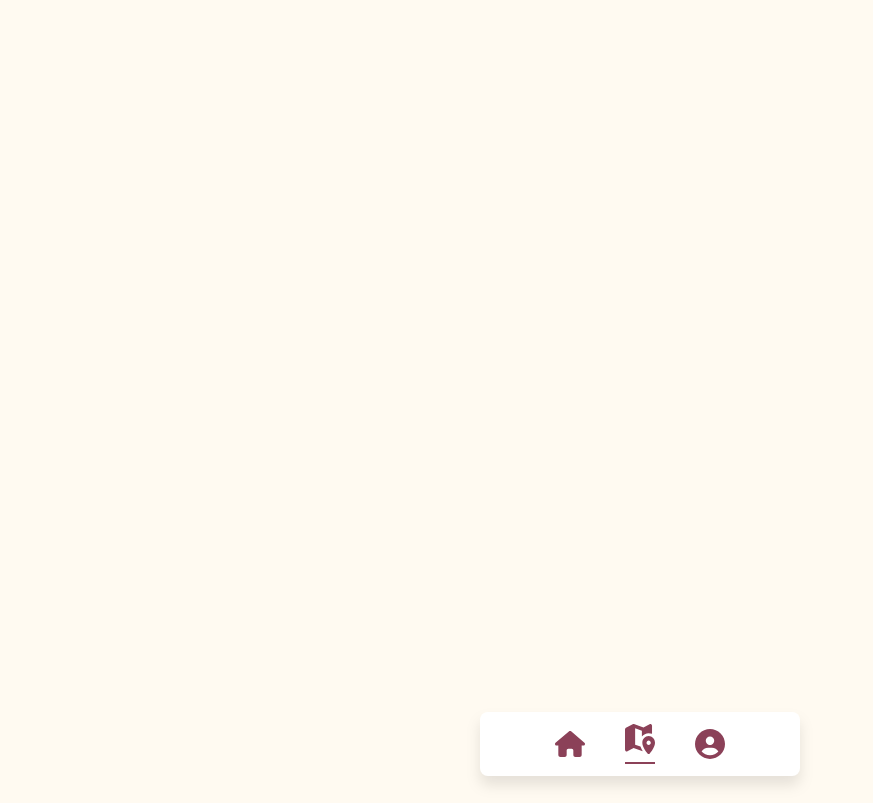
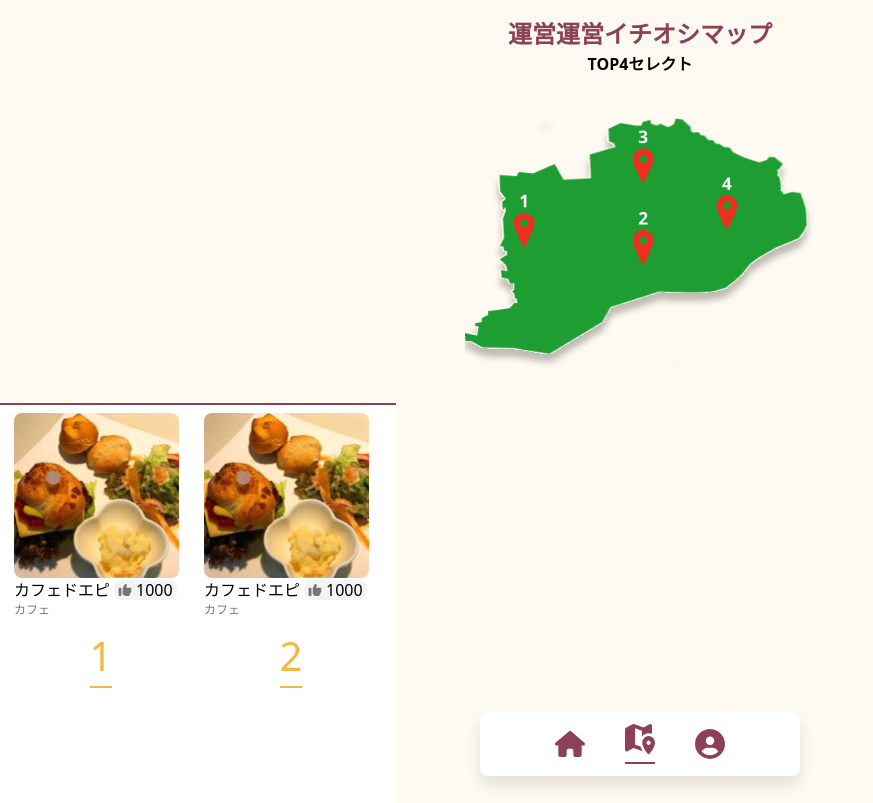
Before and after one commit to reonalddekapurio/TechJamIteam, a Next.js app in the folder next-app/: page /map in a window 1280 px wide. Shown: the whole page, without its empty margins (0-873 px from the left). Built offline with nearby package versions, Linux system fonts and the light colour scheme.

Commit message:
mapページの作成

```diff
--- a/next-app/app/map/page.tsx
+++ b/next-app/app/map/page.tsx
@@ -2,11 +2,52 @@ import Link from "next/link";
 import Image from "next/image";
 
 import { FooterNavItem } from "@/components/shared/FooterNavItem";
+import { ShopCard } from "@/components/shared/ShopCard";
 
 export default function Map() {
   return (
     <>
-      <FooterNavItem />
+      <div>
+        <div className="flex flex-col items-center mt-4">
+          <p className="text-[24px] font-bold text-[#8B4158]">
+            運営運営イチオシマップ
+          </p>
+          <p className="font-bold">TOP4セレクト</p>
+        </div>
+
+        <div className="flex flex-col items-center mt-4">
+          <Image src="/map.svg" alt="map" width={350} height={250} />
+        </div>
+
+        <div className="max-w-99 bg-[#FFF] h-100">
+          <div className="mt-9 border-b-2 border-solid border-[#8B4158]"></div>
+          <div className="w-96 overflow-x-scroll mx-auto relative">
+            <div className="flex">
+              <div className="flex flex-col items-center">
+                <ShopCard ImageType="shop1" />
+                <p className="text-[40px] text-[#F6B741] border-b-2">1</p>
+              </div>
+
+              <div className="flex flex-col items-center ">
+                <ShopCard ImageType="shop1" />
+                <p className="text-[40px] text-[#F6B741] border-b-2">2</p>
+              </div>
+
+              <div className="flex flex-col items-center">
+                <ShopCard ImageType="shop1" />
+                <p className="text-[40px] text-[#F6B741] border-b-2">3</p>
+              </div>
+
+              <div className="flex flex-col items-center">
+                <ShopCard ImageType="shop1" />
+                <p className="text-[40px] text-[#F6B741] border-b-2">4</p>
+              </div>
+            </div>
+          </div>
+        </div>
+
+        <FooterNavItem />
+      </div>
     </>
   );
 }
--- a/next-app/app/profile-edit/page.tsx
+++ b/next-app/app/profile-edit/page.tsx
@@ -67,7 +67,6 @@ export default function ProfileEdit() {
     })
       .then((res) => res.json())
       .then((response) => {
-
         if (response.status === 200) {
           router.push("/profile");
         }
--- a/next-app/app/search-results/page.tsx
+++ b/next-app/app/search-results/page.tsx
@@ -22,16 +22,13 @@ export default function SearchResults() {
 
   return (
     <>
-
       {/* アニメなし部分（検索バー＋タイトル） */}
       <div className="flex flex-col items-center justify-center w-screen gap-4 fixed top-0 left-0 w-full z-20 bg-[#FFFAF1] pb-4">
         <SearchBar />
         <p className="text-lg font-bold text-[#8B4158] border-b-2 border-solid border-[#8B4158]">
-
           検索結果
         </p>
       </div>
-
 
       {/* アニメーションを付ける検索結果一覧 */}
       <div
@@ -51,7 +48,6 @@ export default function SearchResults() {
 
       {/* フッターもアニメなし */}
       <div className="flex flex-col items-center justify-center fixed bottom-6 left-0 w-full">
-
         <FooterNavItem />
       </div>
     </>
--- a/next-app/components/features/SearchShopCard.tsx
+++ b/next-app/components/features/SearchShopCard.tsx
@@ -6,7 +6,6 @@ import Image from "next/image";
 export function SearchShopCard({ ImageType }: { ImageType: string }) {
   return (
     <div className="w-[390px] h-auto p-4  gap-4  border-b-2 border-solid border-[#F1D8E0] ">
-
       {ImageType === "shop1" ? (
         <p className="text[12px] font-bold text-[#8B4158]">カフェドエピ</p>
       ) : (
@@ -14,7 +13,6 @@ export function SearchShopCard({ ImageType }: { ImageType: string }) {
       )}
 
       <div className="flex gap-2 mt-1 mb-2 w-[180px] h-[165px]">
-
         <Image
           className="rounded-lg"
           src={`${ImageType === "shop1" ? "/shop-demo.svg" : "/shop-demo-nagomi.svg"}`}
```
Also changed, not shown: next-app/public/map.svg (added).
